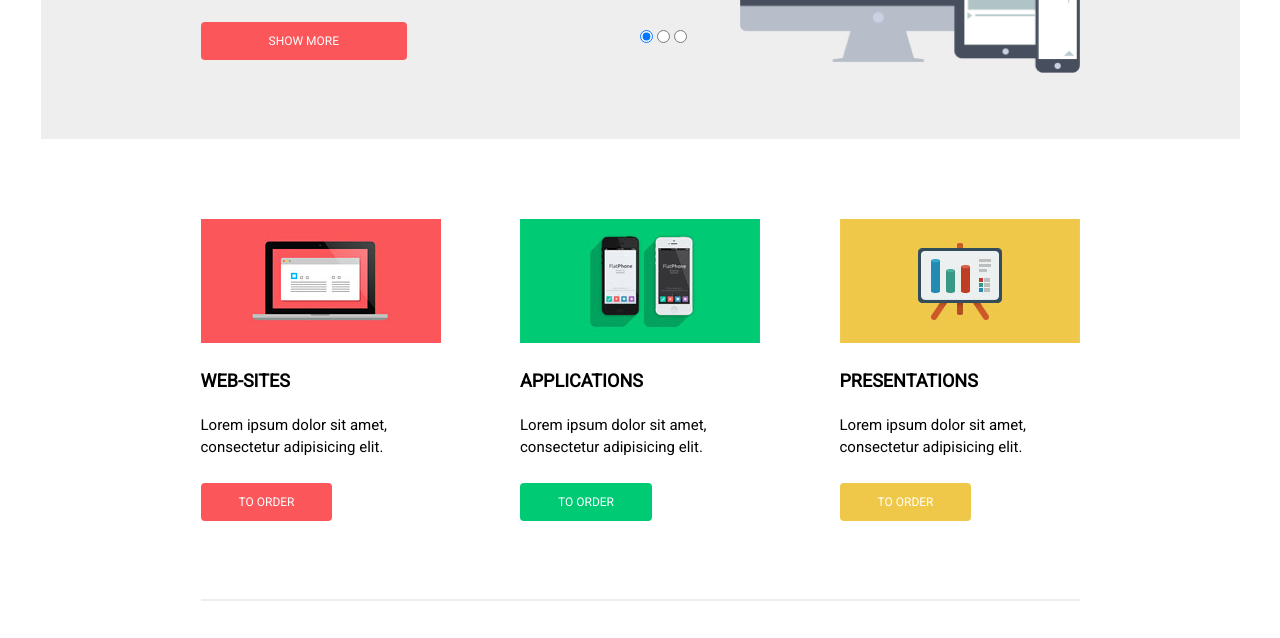
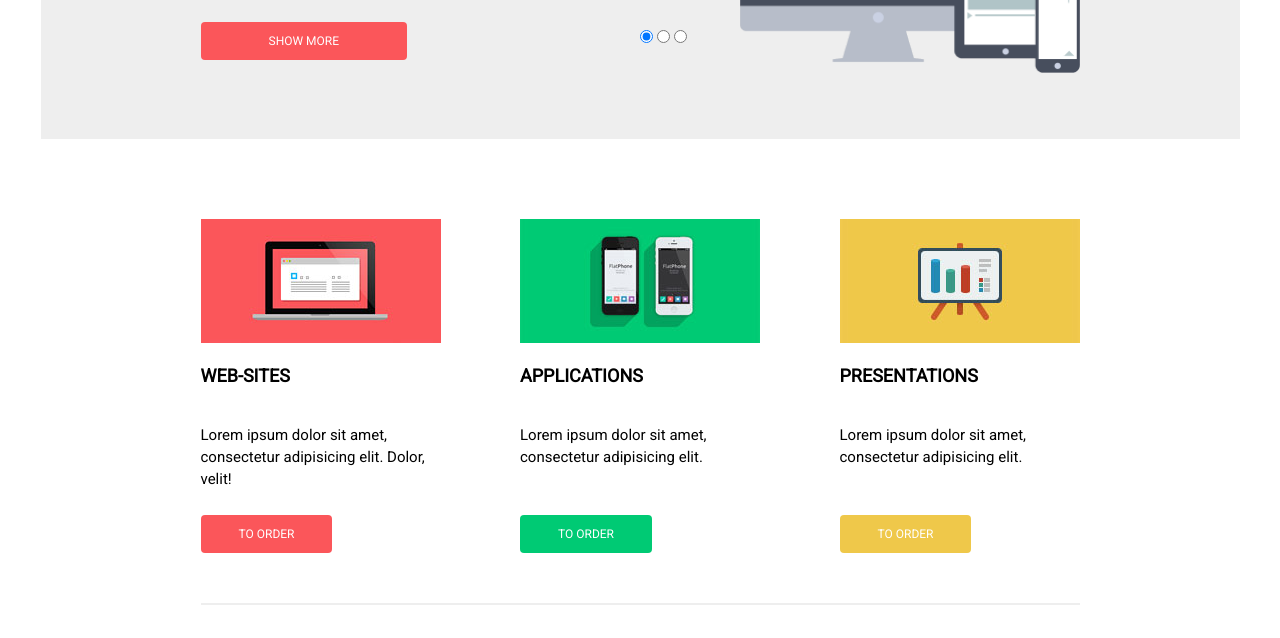
Before and after one commit to RomanKostyrin/Nerds, a plain HTML site: page index.html in a window 1280 px wide. Shown: the part 294-932 px from the top of the page. Drawn offline with nearby package versions, Linux system fonts and the light colour scheme.

Commit message:
use flex feature: margin-top:auto;

```diff
--- a/css/style.css
+++ b/css/style.css
@@ -139,6 +139,16 @@ body{
 	padding:0;
 	min-height: 380px;
 	border-bottom: 2px solid #eeeeee;
+}
+.main-items__item {
+	display: flex;
+	flex-direction: column;
+	align-items:flex-start;
+	justify-content: space-between;
+	margin-bottom: 50px;
+}
+.main-items__item a {
+	margin-top: auto;
 }
 .main-items__item h3{
 	max-width: 240px;
@@ -642,7 +652,7 @@ input[type="radio"]:disabled + .radio--style{
 	padding-top: 40px;
 	width: 360px;
 	height: 576px;
-	margin-bottom: 40px;
+	margin-bottom: 80px;
 }
 .catalog__item::before {
 	content: "";
--- a/index.html
+++ b/index.html
@@ -80,7 +80,7 @@
 			<li class="main-items__item">
 				<img src="img/img-1.jpg" alt="sites" width="240" height="124">
 				<h3>Web-sites</h3>
-				<p>Lorem ipsum dolor sit amet, consectetur adipisicing elit.</p>
+				<p>Lorem ipsum dolor sit amet, consectetur adipisicing elit. Dolor, velit!</p>
 				<a href="#" class="btn">to order</a>
 			</li>
 			<li class="main-items__item">
```
